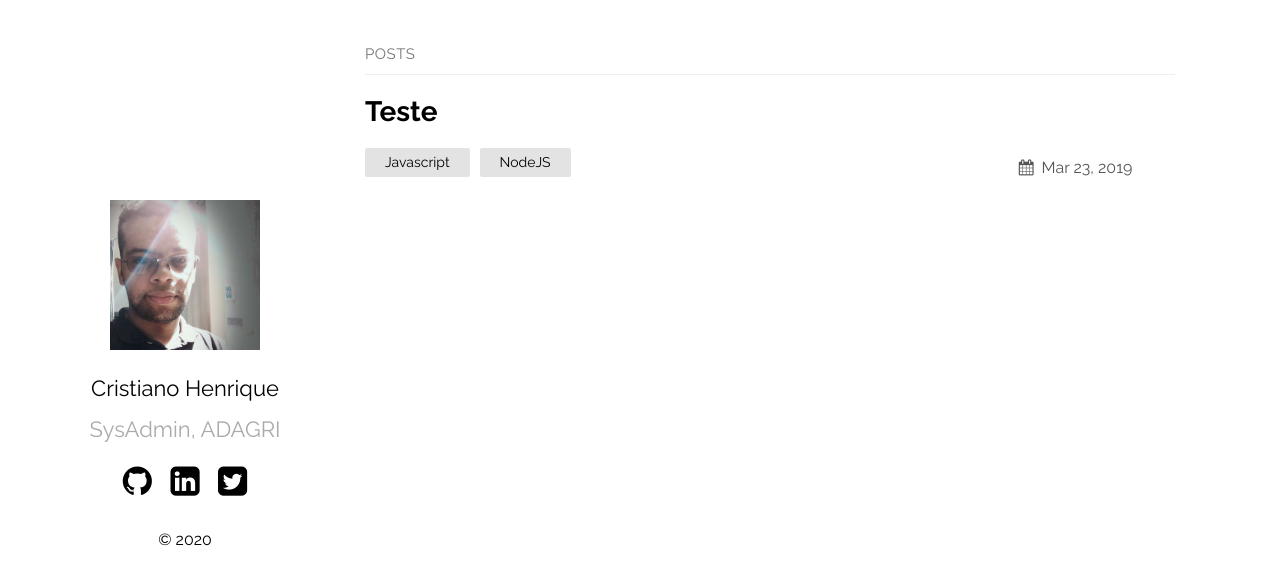
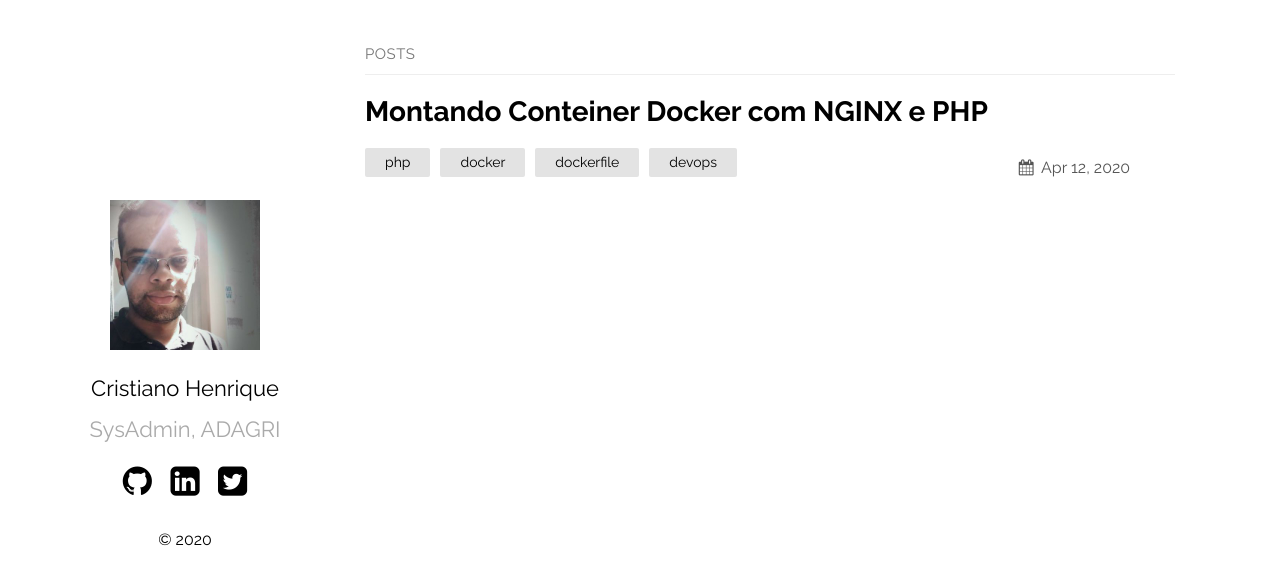
Before and after one commit to cristianovisk/cristianovisk.github.io, a Jekyll site: the page built from index.md, in a window 1280 px wide. Shown: the top 585 px of the page. Built offline with Jekyll 4.4.1, drawn with Linux system fonts in a browser that asks for light colours.

```diff
--- a/_config.yml
+++ b/_config.yml
@@ -23,6 +23,8 @@ email: cristianovisk@gmail.com
 description: >- # this means to ignore newlines until "baseurl:"
   SysAdmin na Agência de Defesa Agropecuária do Estado do Ceará,
   Entusiasta de tecnologias livres e astronomia.
+locale: pt_BR
+image: https://cristianovisk.github.io/assets/portfolio.png
 baseurl: "" # the subpath of your site, e.g. /blog
 url: "https://cristianovisk.github.io" # the base hostname & protocol for your site, e.g. http://example.com
 permalink: /:categories/:title/
@@ -31,7 +33,7 @@ plainwhite:
   tagline: SysAdmin, ADAGRI
   date_format: "%b %-d, %Y"
   analytics_id: UA-163467258-1
-  disqus_shortname: cristianohenri
+  disqus_shortname: https-cristianovisk-github-io
   social_links:
     twitter: CristianoHenri4
     github:  cristianovisk
--- /dev/null
+++ b/_posts/2020-04-12-ola-mundo.markdown
@@ -0,0 +1,9 @@
+---
+layout: post
+title:  "Montando Conteiner Docker com NGINX e PHP"
+date:   2020-04-12 13:50:15 -0300
+#comments: true
+categories: php docker dockerfile devops
+---
+##Hello
+Hello
```
Also changed, not shown: _posts/2019-03-23-welcome-to-jekyll.markdown (deleted, +0 -28 lines), 1 other file.
